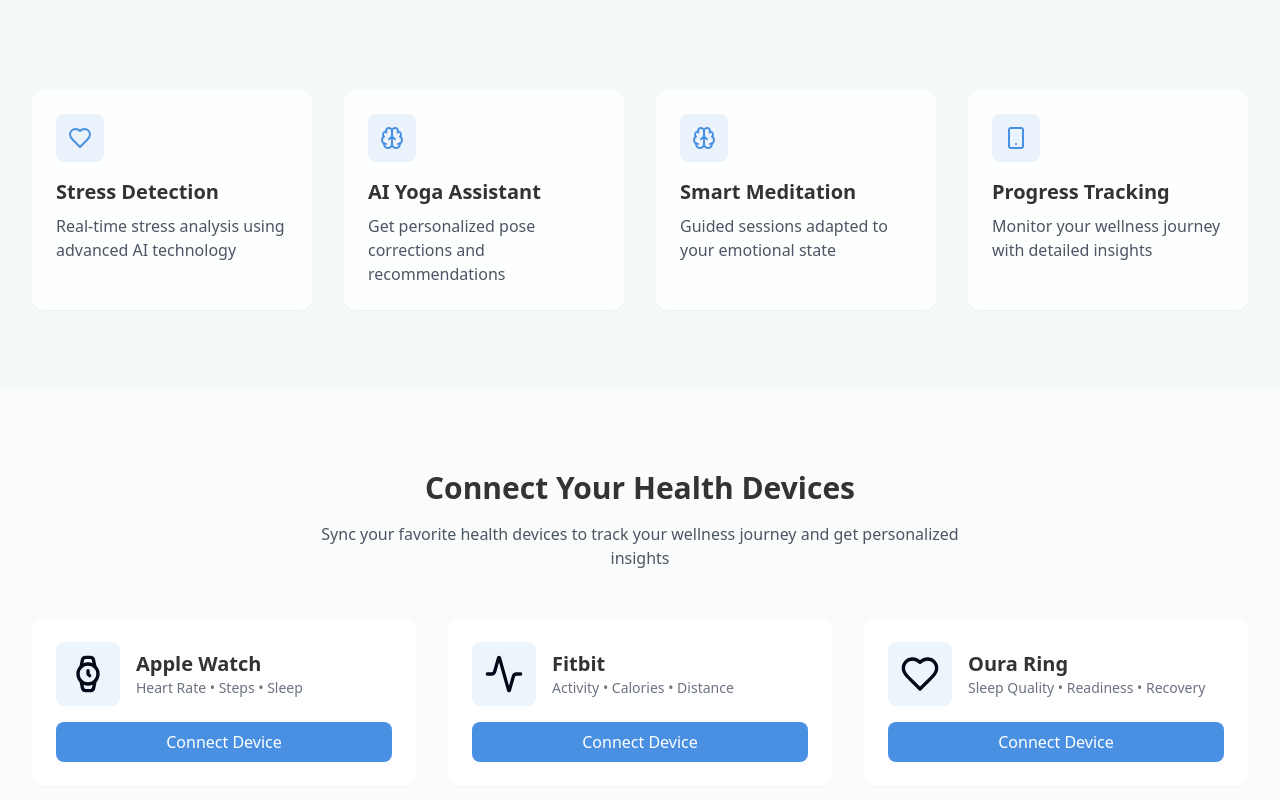
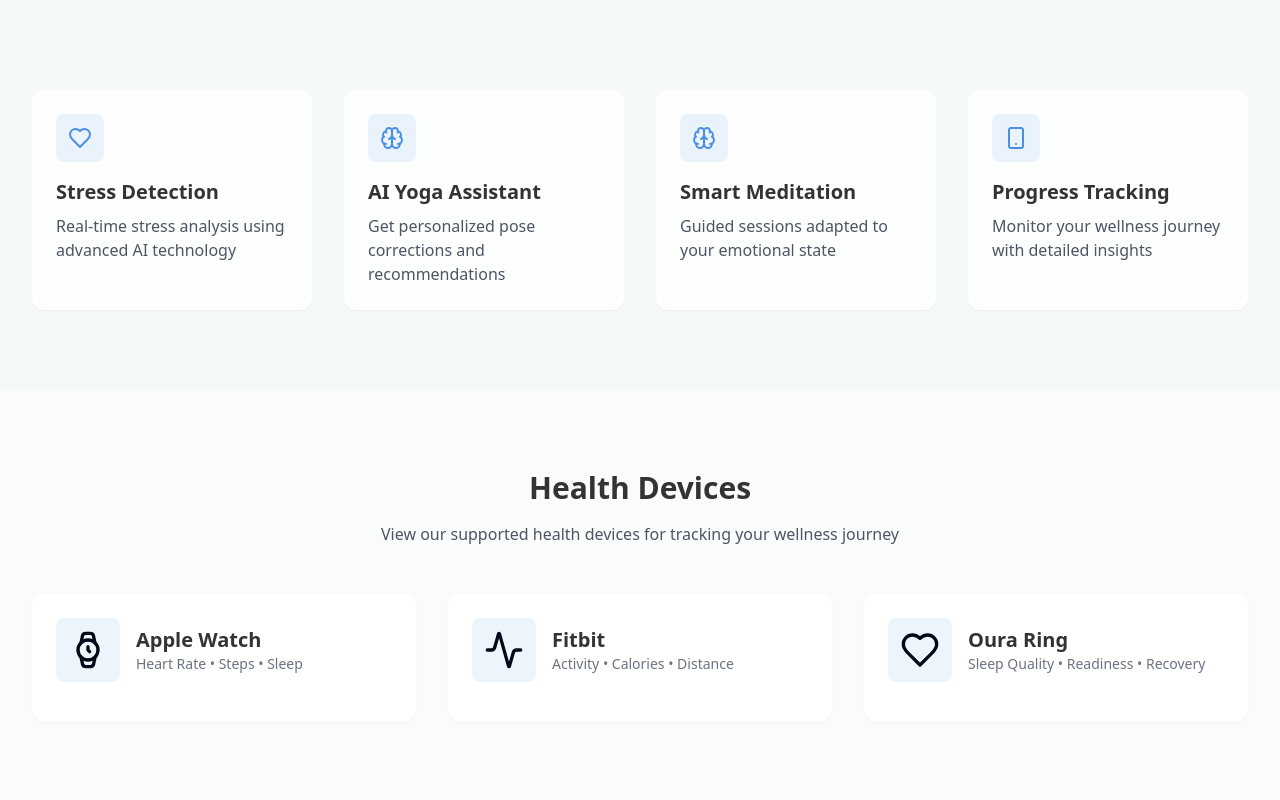
Before and after one commit to johndarlz/relaxify, a React (Vite) app: page / in a window 1280 px wide. Shown: the part 520-1320 px from the top of the page. Built offline with nearby package versions, Linux system fonts and the light colour scheme.

Commit message:
Remove health device connection
This commit removes the functionality for connecting health devices.

```diff
--- a/src/components/home/HealthDeviceCard.tsx
+++ b/src/components/home/HealthDeviceCard.tsx
@@ -1,13 +1,8 @@
 
 import { motion } from "framer-motion";
-import { Wifi, Loader2 } from "lucide-react";
 import type { Database } from "@/integrations/supabase/types";
 
 type HealthDeviceRow = Database['public']['Tables']['health_devices']['Row'];
-interface HealthData {
-  heart_rate: number;
-  timestamp: string;
-}
 
 interface HealthDeviceCardProps {
   device: {
@@ -15,29 +10,17 @@ interface HealthDeviceCardProps {
     name: string;
     type: string;
     metrics: string[];
-    filters: RequestDeviceOptions;
   };
-  isConnected: boolean;
-  connecting: boolean;
-  connectedDevice?: HealthDeviceRow;
-  onConnect: () => void;
 }
 
-export const HealthDeviceCard = ({
-  device,
-  isConnected,
-  connecting,
-  connectedDevice,
-  onConnect
-}: HealthDeviceCardProps) => {
+export const HealthDeviceCard = ({ device }: HealthDeviceCardProps) => {
   return (
     <motion.div
       initial={{ opacity: 0, y: 20 }}
       animate={{ opacity: 1, y: 0 }}
       className="bg-white rounded-xl p-6 shadow-sm hover:shadow-md transition-shadow"
     >
-      <div className="flex items-center justify-between mb-4">
-        <div className="flex items-center space-x-4">
+      <div className="flex items-center space-x-4 mb-4">
         <div className="p-3 bg-relaxify-primary/10 rounded-lg">
           {device.icon}
         </div>
@@ -50,46 +33,6 @@ export const HealthDeviceCard = ({
           </p>
         </div>
       </div>
-        {isConnected && (
-          <div className="flex items-center text-green-500">
-            <Wifi className="w-4 h-4 mr-1" />
-            <span className="text-sm">Connected</span>
-          </div>
-        )}
-      </div>
-
-      {connectedDevice?.last_data && (
-        <div className="mb-4 p-3 bg-relaxify-primary/5 rounded-lg">
-          <p className="text-sm text-gray-600">
-            Latest Reading: {(connectedDevice.last_data as HealthData).heart_rate} bpm
-            <br />
-            <span className="text-xs text-gray-500">
-              {new Date((connectedDevice.last_data as HealthData).timestamp).toLocaleString()}
-            </span>
-          </p>
-        </div>
-      )}
-
-      <button
-        onClick={onConnect}
-        disabled={isConnected || connecting}
-        className={`w-full px-4 py-2 rounded-lg transition-colors flex items-center justify-center ${
-          isConnected
-            ? "bg-gray-100 text-gray-400 cursor-not-allowed"
-            : "bg-relaxify-primary text-white hover:bg-relaxify-primary/90"
-        }`}
-      >
-        {connecting ? (
-          <>
-            <Loader2 className="w-4 h-4 mr-2 animate-spin" />
-            Connecting...
-          </>
-        ) : isConnected ? (
-          "Connected"
-        ) : (
-          "Connect Device"
-        )}
-      </button>
     </motion.div>
   );
 };
--- a/src/components/home/HealthDevicesSection.tsx
+++ b/src/components/home/HealthDevicesSection.tsx
@@ -1,43 +1,27 @@
 
 import { healthDevices } from "./constants/healthDevices";
-import { useBluetoothDevice } from "./hooks/useBluetoothDevice";
 import { HealthDeviceCard } from "./HealthDeviceCard";
 
 const HealthDevicesSection = () => {
-  const { scanning, connecting, connectedDevices, handleConnectDevice } = useBluetoothDevice();
-
   return (
     <section className="py-20 px-4 sm:px-6 lg:px-8 bg-white/50">
       <div className="max-w-7xl mx-auto">
         <div className="text-center mb-12">
           <h2 className="text-3xl font-bold text-relaxify-text mb-4">
-            Connect Your Health Devices
+            Health Devices
           </h2>
           <p className="text-gray-600 max-w-2xl mx-auto">
-            Sync your favorite health devices to track your wellness journey and get personalized insights
+            View our supported health devices for tracking your wellness journey
           </p>
         </div>
 
         <div className="grid grid-cols-1 md:grid-cols-2 lg:grid-cols-3 gap-8">
-          {healthDevices.map((device) => {
-            const isConnected = connectedDevices?.some(
-              (d) => d.device_type === device.type && d.is_connected
-            );
-            const connectedDevice = connectedDevices?.find(
-              (d) => d.device_type === device.type && d.is_connected
-            );
-
-            return (
-              <HealthDeviceCard
-                key={device.type}
-                device={device}
-                isConnected={!!isConnected}
-                connecting={connecting === device.type}
-                connectedDevice={connectedDevice}
-                onConnect={() => handleConnectDevice(device.type, device.name, device.filters)}
-              />
-            );
-          })}
+          {healthDevices.map((device) => (
+            <HealthDeviceCard
+              key={device.type}
+              device={device}
+            />
+          ))}
         </div>
       </div>
     </section>
--- a/src/components/home/constants/healthDevices.tsx
+++ b/src/components/home/constants/healthDevices.tsx
@@ -6,40 +6,18 @@ export const healthDevices = [
     icon: <Watch className="w-10 h-10" />,
     name: "Apple Watch",
     type: "smartwatch",
-    metrics: ["Heart Rate", "Steps", "Sleep"],
-    services: ['heart_rate'],
-    filters: {
-      filters: [{
-        services: ['heart_rate'],
-        namePrefix: 'Apple Watch'
-      }],
-      optionalServices: ['heart_rate']
-    }
+    metrics: ["Heart Rate", "Steps", "Sleep"]
   },
   {
     icon: <Activity className="w-10 h-10" />,
     name: "Fitbit",
     type: "fitness_band",
-    metrics: ["Activity", "Calories", "Distance"],
-    services: ['fitness_misc'],
-    filters: {
-      filters: [{
-        namePrefix: 'Fitbit'
-      }],
-      optionalServices: ['fitness_misc']
-    }
+    metrics: ["Activity", "Calories", "Distance"]
   },
   {
     icon: <Heart className="w-10 h-10" />,
     name: "Oura Ring",
     type: "smart_ring",
-    metrics: ["Sleep Quality", "Readiness", "Recovery"],
-    services: ['heart_rate'],
-    filters: {
-      filters: [{
-        namePrefix: 'Oura'
-      }],
-      optionalServices: ['heart_rate']
-    }
+    metrics: ["Sleep Quality", "Readiness", "Recovery"]
   }
 ];
--- a/src/components/home/hooks/useBluetoothDevice.ts
+++ /dev/null
@@ -1,160 +0,0 @@
-
-import { useState } from "react";
-import { useNavigate } from "react-router-dom";
-import { useAuth } from "@/contexts/AuthContext";
-import { useToast } from "@/hooks/use-toast";
-import { supabase } from "@/integrations/supabase/client";
-import { useQuery } from "@tanstack/react-query";
-import type { Database } from "@/integrations/supabase/types";
-import type { Json } from "@/integrations/supabase/types";
-
-type HealthDeviceRow = Database['public']['Tables']['health_devices']['Row'];
-
-export const useBluetoothDevice = () => {
-  const { user } = useAuth();
-  const navigate = useNavigate();
-  const { toast } = useToast();
-  const [scanning, setScanning] = useState(false);
-  const [connecting, setConnecting] = useState<string | null>(null);
-
-  const { data: connectedDevices, refetch } = useQuery<HealthDeviceRow[]>({
-    queryKey: ['health-devices', user?.id],
-    queryFn: async () => {
-      if (!user) return [];
-      const { data, error } = await supabase
-        .from('health_devices')
-        .select('*')
-        .eq('user_id', user.id);
-
-      if (error) throw error;
-      return data;
-    },
-    enabled: !!user
-  });
-
-  const handleBluetoothData = async (
-    device: any,
-    server: any,
-    deviceType: string,
-    deviceId: string
-  ) => {
-    try {
-      const service = await server.getPrimaryService('heart_rate');
-      const characteristic = await service.getCharacteristic('heart_rate_measurement');
-
-      await characteristic.startNotifications();
-      characteristic.addEventListener('characteristicvaluechanged', async (event: any) => {
-        const value = event.target.value;
-        if (!value) return;
-
-        const flags = value.getUint8(0);
-        const rate16Bits = flags & 0x1;
-        const heartRate = rate16Bits ? value.getUint16(1, true) : value.getUint8(1);
-
-        const healthData: Json = {
-          heart_rate: heartRate,
-          timestamp: new Date().toISOString()
-        };
-
-        const { error: dataError } = await supabase
-          .from('health_data')
-          .insert({
-            user_id: user?.id,
-            device_id: deviceId,
-            data_type: 'heart_rate',
-            value: heartRate,
-            unit: 'bpm'
-          });
-
-        if (dataError) {
-          console.error('Error storing health data:', dataError);
-        }
-
-        const { error: deviceError } = await supabase
-          .from('health_devices')
-          .update({
-            last_data: healthData
-          })
-          .eq('id', deviceId);
-
-        if (deviceError) {
-          console.error('Error updating device data:', deviceError);
-        }
-      });
-    } catch (error) {
-      console.error('Error setting up data handling:', error);
-      toast({
-        title: "Connection Error",
-        description: "Could not set up data handling for the device.",
-        variant: "destructive"
-      });
-    }
-  };
-
-  const handleConnectDevice = async (deviceType: string, deviceName: string, filters: RequestDeviceOptions) => {
-    if (!user) {
-      navigate('/auth');
-      return;
-    }
-
-    if (!navigator.bluetooth) {
-      toast({
-        title: "Bluetooth Not Supported",
-        description: "Your browser doesn't support Bluetooth connectivity. Please use a modern browser like Chrome.",
-        variant: "destructive"
-      });
-      return;
-    }
-
-    try {
-      setScanning(true);
-      setConnecting(deviceType);
-
-      const device = await navigator.bluetooth.requestDevice(filters);
-
-      const server = await device.gatt?.connect();
-      if (!server) throw new Error("Could not connect to device");
-
-      const { data, error } = await supabase
-        .from('health_devices')
-        .insert({
-          user_id: user.id,
-          device_type: deviceType,
-          device_name: deviceName,
-          is_connected: true,
-          bluetooth_id: device.id
-        })
-        .select()
-        .single();
-
-      if (error) throw error;
-
-      await handleBluetoothData(device, server, deviceType, data.id);
-
-      toast({
-        title: "Device Connected",
-        description: `Successfully connected to ${deviceName}`,
-      });
-
-      refetch();
-
-    } catch (error) {
-      console.error('Error connecting device:', error);
-      toast({
-        title: "Connection Failed",
-        description: error instanceof Error ? error.message : "Could not connect to device. Please try again.",
-        variant: "destructive"
-      });
-    } finally {
-      setScanning(false);
-      setConnecting(null);
-    }
-  };
-
-  return {
-    scanning,
-    connecting,
-    connectedDevices,
-    handleConnectDevice
-  };
-};
```
Lines whose indentation alone changed are shown as unchanged.
